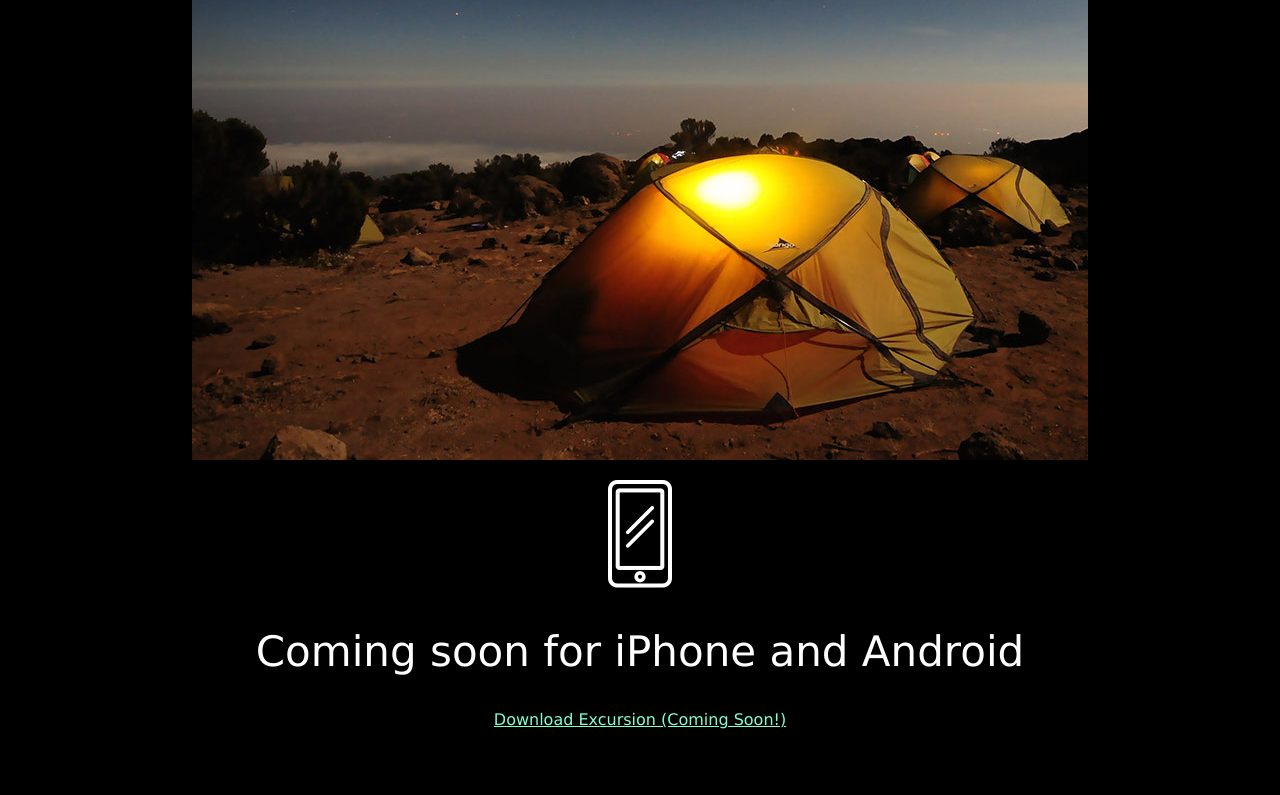
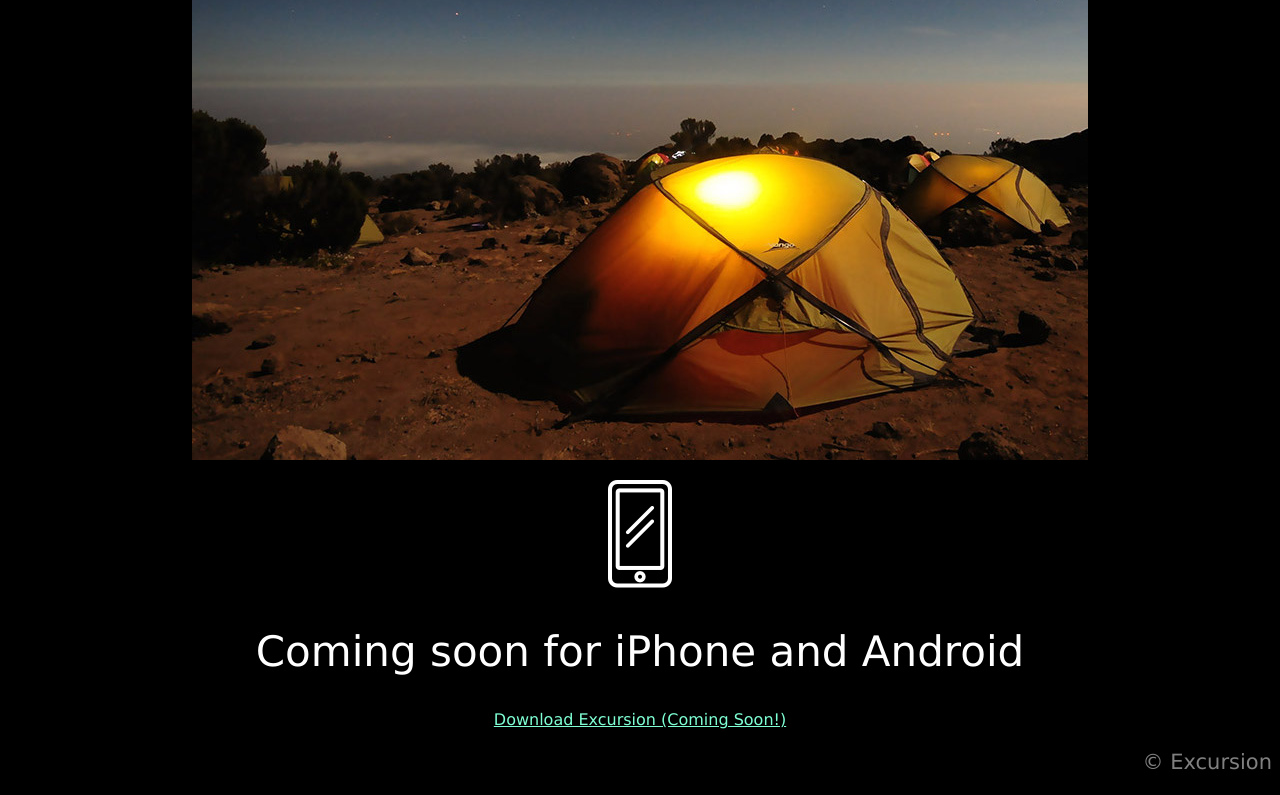
Before and after one commit to SkyBritton/excursion, a plain HTML site: page index.html in a window 1280 px wide. Shown: the part 552-1347 px from the top of the page. Before the commit the page ends 1297 px from the top, so only its background shows below. Drawn offline with Linux system fonts and the light colour scheme.

Commit message:
final push

```diff
--- a/index.html
+++ b/index.html
@@ -19,5 +19,6 @@
   <p><img src="resources/images/phone.png"></p>
   <h2 class="header--secondary">Coming soon for iPhone and Android</h4>
   <p><a class="link--cta" href="a">Download Excursion (Coming Soon!)</a></p>
+  <p class="footer">© Excursion</p>
 </body>
 </html>
--- a/resources/css/style.css
+++ b/resources/css/style.css
@@ -29,3 +29,11 @@ body {
     font-size: 16px;
     color: aquamarine;
 }
+
+/* footer */
+
+.footer {
+    font-size: 21px;
+    color: gray;
+    text-align: right;
+}
```
